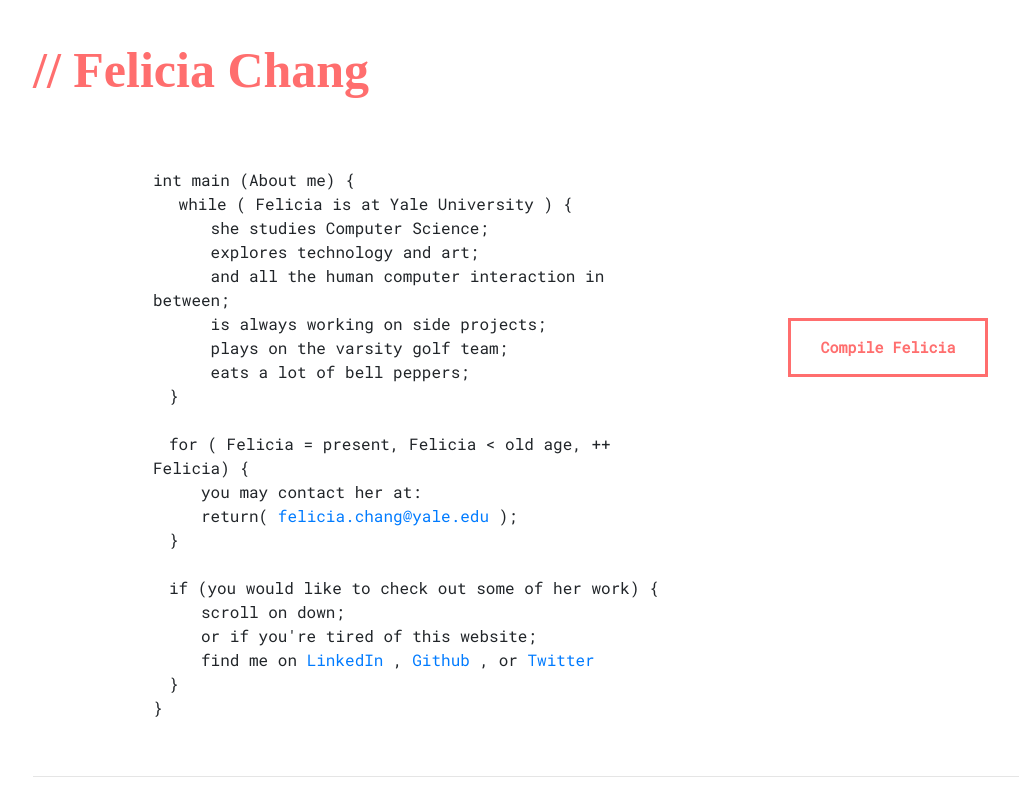
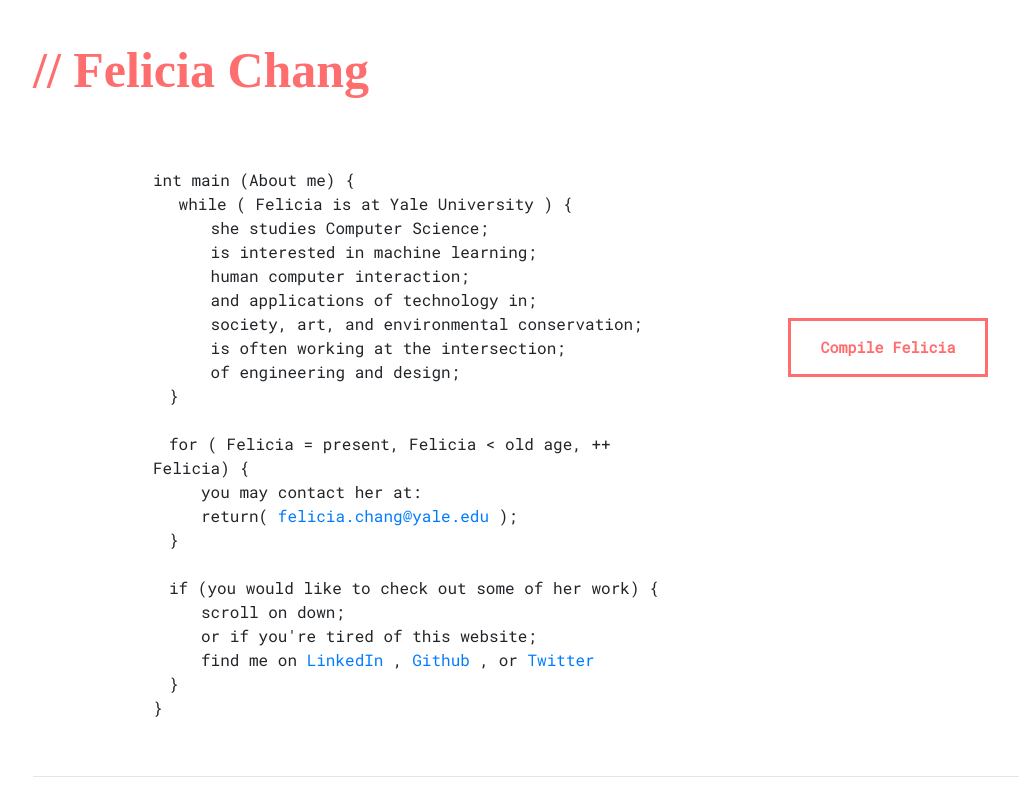
Before and after one commit to feliciachang/Felsite, a React (Create React App) app: page / in a window 1280 px wide. Shown: the top 800 px of the page, without its empty margins (7-1026 px from the left). Built offline with nearby package versions, Linux system fonts and the light colour scheme; a web font is replaced by a local one.

Commit message:
messaging

```diff
--- a/src/home/home.js
+++ b/src/home/home.js
@@ -45,16 +45,18 @@ class AboutMe extends Component {
                 <br />
                 &emsp;&emsp;&emsp; {"she studies Computer Science;"}
                 <br />
-                &emsp;&emsp;&emsp; {"explores technology and art;"}
+                &emsp;&emsp;&emsp; {"is interested in machine learning;"}
+                <br />
+                &emsp;&emsp;&emsp; {"human computer interaction;"}
+                <br />
+                &emsp;&emsp;&emsp; {"and applications of technology in;"}
                 <br />
                 &emsp;&emsp;&emsp;{" "}
-                {"and all the human computer interaction in between;"}
+                {"society, art, and environmental conservation;"}
                 <br />
-                &emsp;&emsp;&emsp; {"is always working on side projects;"}
+                &emsp;&emsp;&emsp; {"is often working at the intersection;"}
                 <br />
-                &emsp;&emsp;&emsp; {"plays on the varsity golf team;"}
-                <br />
-                &emsp;&emsp;&emsp; {"eats a lot of bell peppers;"}
+                &emsp;&emsp;&emsp; {"of engineering and design;"}
                 <br />
                 &emsp;{"}"}
                 <br />
```
